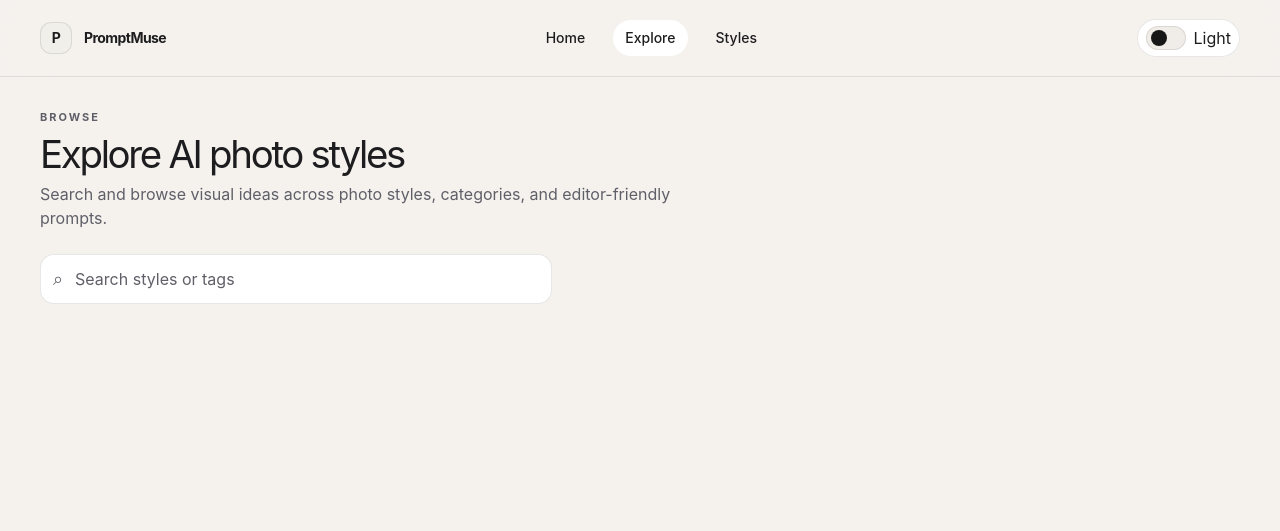
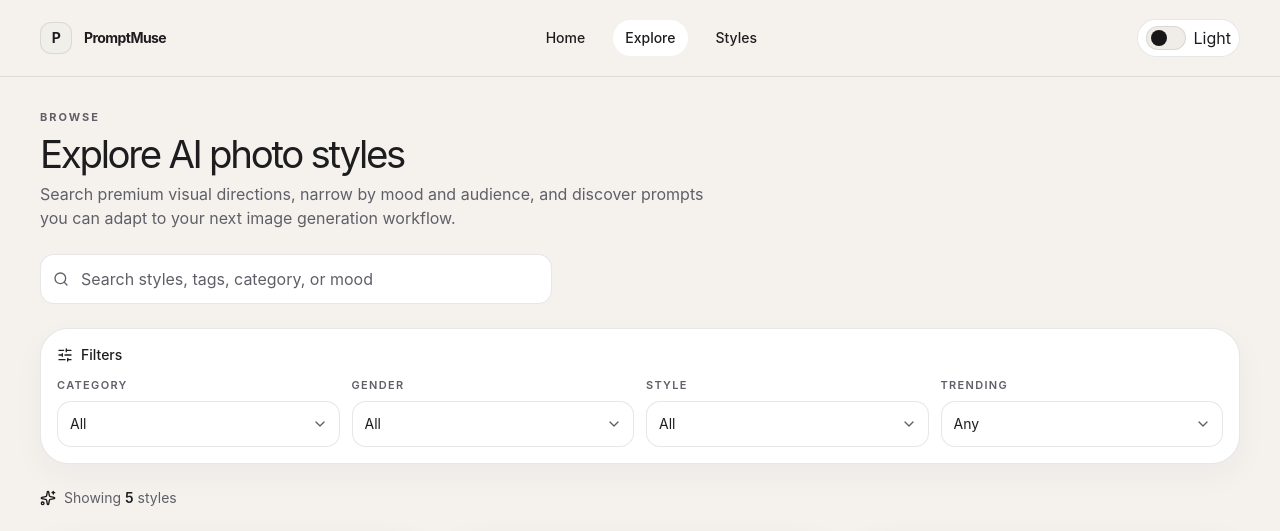
Before and after one commit to rafsanjanyratul/prompt-generator, a React (Vite) app: page /explore in a window 1280 px wide. Shown: the top 531 px of the page. Built offline with nearby package versions, Linux system fonts and the light colour scheme; grey boxes are pictures that could not be loaded.

Commit message:
search and filter functionality added

```diff
--- a/src/components/ui/SearchInput.jsx
+++ b/src/components/ui/SearchInput.jsx
@@ -1,12 +1,12 @@
+import { Search } from 'lucide-react'
+
 function SearchInput({ value, onChange, placeholder = 'Search styles', ...props }) {
   return (
     <label
-      className="flex w-full max-w-[32rem] items-center gap-3 rounded-[14px] border border-[var(--border)] bg-[var(--surface)] px-3 py-3 text-[var(--text-muted)]"
+      className="flex w-full max-w-[32rem] items-center gap-3 rounded-[14px] border border-[var(--border)] bg-[var(--surface)] px-3 py-3 text-[var(--text-muted)] transition-colors focus-within:border-[var(--brand)] focus-within:ring-2 focus-within:ring-[var(--brand-soft)]"
       {...props}
     >
-      <span className="text-lg leading-none" aria-hidden="true">
-        ⌕
-      </span>
+      <Search className="size-4 shrink-0" aria-hidden="true" />
       <input
         type="search"
         value={value}
--- a/src/pages/ExplorePage.jsx
+++ b/src/pages/ExplorePage.jsx
@@ -1,18 +1,250 @@
+import { useMemo, useState } from 'react'
+import { motion, useReducedMotion } from 'motion/react'
+import { ChevronDown, RotateCcw, SlidersHorizontal, Sparkles, X } from 'lucide-react'
+import promptStyles from '../data/prompts.js'
+import StyleCard from '../components/discover/StyleCard'
+import Button from '../components/ui/Button'
+import EmptyState from '../components/ui/EmptyState'
+import SearchInput from '../components/ui/SearchInput'
 import SectionHeader from '../components/ui/SectionHeader'
-import SearchInput from '../components/ui/SearchInput'
+
+const defaultFilters = {
+  category: 'All',
+  gender: 'All',
+  style: 'All',
+  trending: 'all',
+}
+
+function FilterSelect({ label, value, onChange, options }) {
+  return (
+    <label className="block">
+      <span className="mb-2 block text-[11px] font-semibold uppercase tracking-[0.12em] text-[var(--text-muted)]">
+        {label}
+      </span>
+      <div className="relative">
+        <select
+          value={value}
+          onChange={(event) => onChange(event.target.value)}
+          className="w-full appearance-none rounded-[14px] border border-[var(--border)] bg-[var(--surface)] px-3 py-3 pr-10 text-sm text-[var(--text)] outline-none transition-colors focus:border-[var(--brand)] focus:ring-2 focus:ring-[var(--brand-soft)]"
+        >
+          {options.map((option) => (
+            <option key={option.value} value={option.value}>
+              {option.label}
+            </option>
+          ))}
+        </select>
+        <ChevronDown className="pointer-events-none absolute right-3 top-1/2 size-4 -translate-y-1/2 text-[var(--text-muted)]" />
+      </div>
+    </label>
+  )
+}
 
 function ExplorePage() {
+  const prefersReducedMotion = useReducedMotion()
+  const [searchTerm, setSearchTerm] = useState('')
+  const [filters, setFilters] = useState(defaultFilters)
+
+  const categoryOptions = useMemo(
+    () => [{ label: 'All', value: 'All' }, ...new Set(promptStyles.map((item) => item.category))].map((category) =>
+      typeof category === 'string' ? { label: category, value: category } : category
+    ),
+    []
+  )
+  const genderOptions = useMemo(
+    () => [{ label: 'All', value: 'All' }, ...new Set(promptStyles.map((item) => item.gender))].map((gender) =>
+      typeof gender === 'string' ? { label: gender, value: gender } : gender
+    ),
+    []
+  )
+  const styleOptions = useMemo(
+    () => [{ label: 'All', value: 'All' }, ...new Set(promptStyles.map((item) => item.style))].map((style) =>
+      typeof style === 'string' ? { label: style, value: style } : style
+    ),
+    []
+  )
+  const trendingOptions = [
+    { label: 'Any', value: 'all' },
+    { label: 'Trending only', value: 'true' },
+    { label: 'Non-trending only', value: 'false' },
+  ]
+
+  const activeFilterCount = [
+    filters.category !== 'All',
+    filters.gender !== 'All',
+    filters.style !== 'All',
+    filters.trending !== 'all',
+  ].filter(Boolean).length
+
+  const filteredStyles = useMemo(() => {
+    const query = searchTerm.trim().toLowerCase()
+
+    return promptStyles.filter((item) => {
+      const searchableText = [
+        item.title,
+        item.shortDescription,
+        item.category,
+        item.gender,
+        item.style,
+        item.tags.join(' '),
+      ]
+        .join(' ')
+        .toLowerCase()
+
+      const matchesSearch = query.length === 0 || searchableText.includes(query)
+      const matchesCategory = filters.category === 'All' || item.category === filters.category
+      const matchesGender = filters.gender === 'All' || item.gender === filters.gender
+      const matchesStyle = filters.style === 'All' || item.style === filters.style
+      const matchesTrending =
+        filters.trending === 'all'
+          ? true
+          : filters.trending === 'true'
+            ? Boolean(item.trending)
+            : !item.trending
+
+      return matchesSearch && matchesCategory && matchesGender && matchesStyle && matchesTrending
+    })
+  }, [filters, searchTerm])
+
+  const activeFilters = [
+    filters.category !== 'All' ? `Category: ${filters.category}` : null,
+    filters.gender !== 'All' ? `Gender: ${filters.gender}` : null,
+    filters.style !== 'All' ? `Style: ${filters.style}` : null,
+    filters.trending !== 'all' ? `Trending: ${filters.trending === 'true' ? 'On' : 'Off'}` : null,
+  ].filter(Boolean)
+
+  const handleFilterChange = (key, value) => {
+    setFilters((current) => ({ ...current, [key]: value }))
+  }
+
+  const resetAll = () => {
+    setSearchTerm('')
+    setFilters(defaultFilters)
+  }
+
   return (
     <div className="mx-auto w-[min(var(--container-width),calc(100%-2rem))] py-8 pb-16">
-      <SectionHeader
-        eyebrow="Browse"
-        title="Explore AI photo styles"
-        description="Search and browse visual ideas across photo styles, categories, and editor-friendly prompts."
-      />
+      <motion.div
+        initial={prefersReducedMotion ? false : { opacity: 0, y: 16 }}
+        animate={prefersReducedMotion ? undefined : { opacity: 1, y: 0 }}
+        transition={{ duration: 0.3, ease: 'easeOut' }}
+      >
+        <SectionHeader
+          eyebrow="Browse"
+          title="Explore AI photo styles"
+          description="Search premium visual directions, narrow by mood and audience, and discover prompts you can adapt to your next image generation workflow."
+        />
 
-      <div className="mt-6 flex">
-        <SearchInput value="" onChange={() => {}} placeholder="Search styles or tags" />
-      </div>
+        <div className="mt-6 flex flex-col gap-3 lg:flex-row lg:items-center lg:justify-between">
+          <div className="w-full max-w-[32rem]">
+            <SearchInput
+              value={searchTerm}
+              onChange={setSearchTerm}
+              placeholder="Search styles, tags, category, or mood"
+            />
+          </div>
+
+          {activeFilterCount > 0 || searchTerm.trim() ? (
+            <Button
+              variant="secondary"
+              size="sm"
+              className="inline-flex items-center gap-2 self-start lg:self-auto"
+              onClick={resetAll}
+            >
+              <RotateCcw className="size-4" />
+              Clear filters
+            </Button>
+          ) : null}
+        </div>
+
+        <div className="mt-6 rounded-[28px] border border-[var(--border)] bg-[var(--surface)] p-4 shadow-[0_12px_32px_rgba(15,23,42,0.04)]">
+          <div className="mb-3 flex items-center gap-2 text-sm font-medium text-[var(--text)]">
+            <SlidersHorizontal className="size-4" />
+            <span>Filters</span>
+          </div>
+
+          <div className="grid gap-3 md:grid-cols-2 xl:grid-cols-4">
+            <FilterSelect
+              label="Category"
+              value={filters.category}
+              onChange={(value) => handleFilterChange('category', value)}
+              options={categoryOptions}
+            />
+            <FilterSelect
+              label="Gender"
+              value={filters.gender}
+              onChange={(value) => handleFilterChange('gender', value)}
+              options={genderOptions}
+            />
+            <FilterSelect
+              label="Style"
+              value={filters.style}
+              onChange={(value) => handleFilterChange('style', value)}
+              options={styleOptions}
+            />
+            <FilterSelect
+              label="Trending"
+              value={filters.trending}
+              onChange={(value) => handleFilterChange('trending', value)}
+              options={trendingOptions}
+            />
+          </div>
+        </div>
+
+        <div className="mt-6 flex flex-col gap-3 md:flex-row md:items-center md:justify-between">
+          <div className="flex items-center gap-2 text-sm text-[var(--text-muted)]">
+            <Sparkles className="size-4 text-[var(--brand)]" />
+            <span>
+              Showing <strong className="font-semibold text-[var(--text)]">{filteredStyles.length}</strong> styles
+            </span>
+          </div>
+
+          {activeFilters.length > 0 ? (
+            <div className="flex flex-wrap items-center gap-2">
+              {activeFilters.map((label) => (
+                <span
+                  key={label}
+                  className="inline-flex items-center gap-1 rounded-full border border-[var(--border)] bg-[var(--surface)] px-2.5 py-1 text-[11px] font-medium uppercase tracking-[0.08em] text-[var(--text-muted)]"
+                >
+                  {label}
+                  <X className="size-3" />
+                </span>
+              ))}
+            </div>
+          ) : null}
+        </div>
+
+        {filteredStyles.length > 0 ? (
+          <motion.div
+            layout
+            className="mt-6 grid gap-5 sm:grid-cols-2 xl:grid-cols-3"
+            transition={{ duration: 0.25, ease: 'easeOut' }}
+          >
+            {filteredStyles.map((item, index) => (
+              <motion.div
+                key={item.id}
+                initial={prefersReducedMotion ? false : { opacity: 0, y: 12 }}
+                animate={prefersReducedMotion ? undefined : { opacity: 1, y: 0 }}
+                transition={{ duration: 0.25, delay: index * 0.03, ease: 'easeOut' }}
+              >
+                <StyleCard item={item} />
+              </motion.div>
+            ))}
+          </motion.div>
+        ) : (
+          <div className="mt-6">
+            <EmptyState
+              title="No styles found"
+              description="Try a different keyword or clear some filters to broaden the search."
+              action={
+                <Button variant="secondary" className="inline-flex items-center gap-2" onClick={resetAll}>
+                  <RotateCcw className="size-4" />
+                  Reset search
+                </Button>
+              }
+            />
+          </div>
+        )}
+      </motion.div>
     </div>
   )
 }
```
